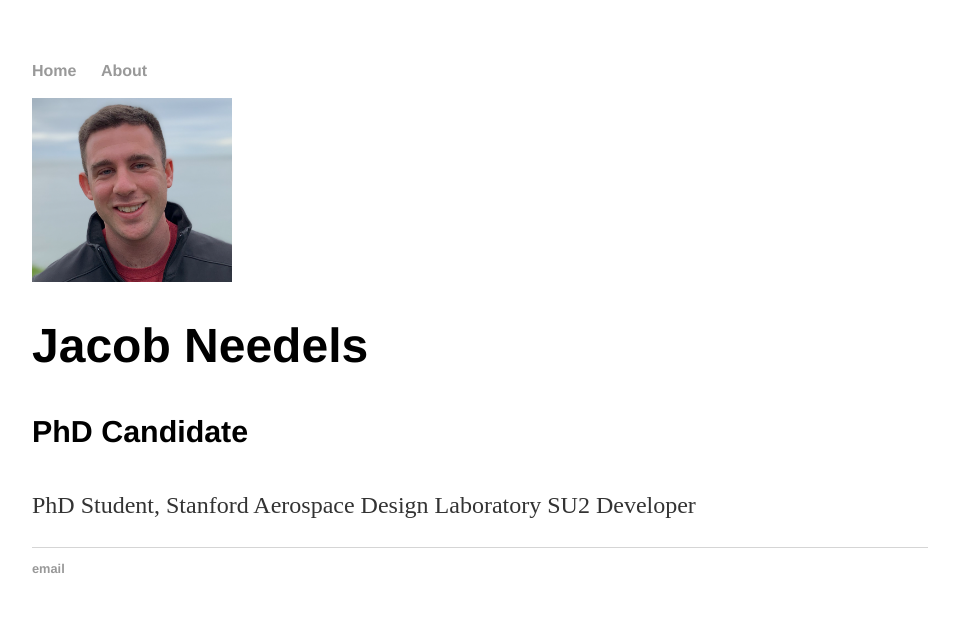
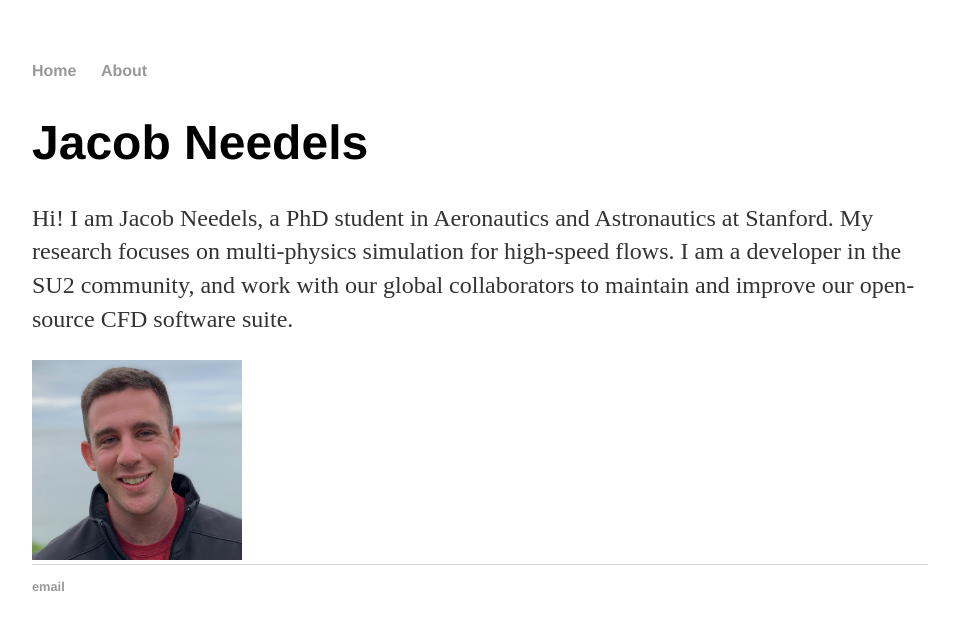
Before and after one commit to jtneedels/jtneedels.github.io, a Jekyll site: the page built from index.html, in a window 1280 px wide. Shown: the top 630 px of the page, without its empty margins (160-1119 px from the left). Built offline with Jekyll 4.4.1, drawn with Linux system fonts in a browser that asks for light colours.

Commit message:
change landing page
Signed-off-by: jtneedels <jneedels@stanford.edu>

```diff
--- a/index.html
+++ b/index.html
@@ -2,21 +2,10 @@
 layout: default
 title: Jacob Needels
 ---
-<body>
-<div class="wrapper">
 
-<div class="left">
-<img class="profile-picture" src="headshot1.png" width="200"/>
-<h1 class="name">Jacob Needels</h1>
-<h4 class="subtitle">PhD Candidate</h4>
-</div>
-
-<div class="right">
-<p class="bio">
-	PhD Student, Stanford Aerospace Design Laboratory
-	SU2 Developer
-</p>
-</div>
-
-</div>
-</body>
+		<div class="blurb">
+			<h1>Jacob Needels</h1>
+			<p>Hi! I am Jacob Needels, a PhD student in Aeronautics and Astronautics at Stanford. My research focuses on multi-physics simulation for high-speed flows.
+			I am a developer in the SU2 community, and work with our global collaborators to maintain and improve our open-source CFD software suite.</a></p>
+		</div>
+		<img src="headshot1.png" alt="Trulli" width="210" height="200">
```
Also changed, not shown: style.css (added, +79 -0 lines).
